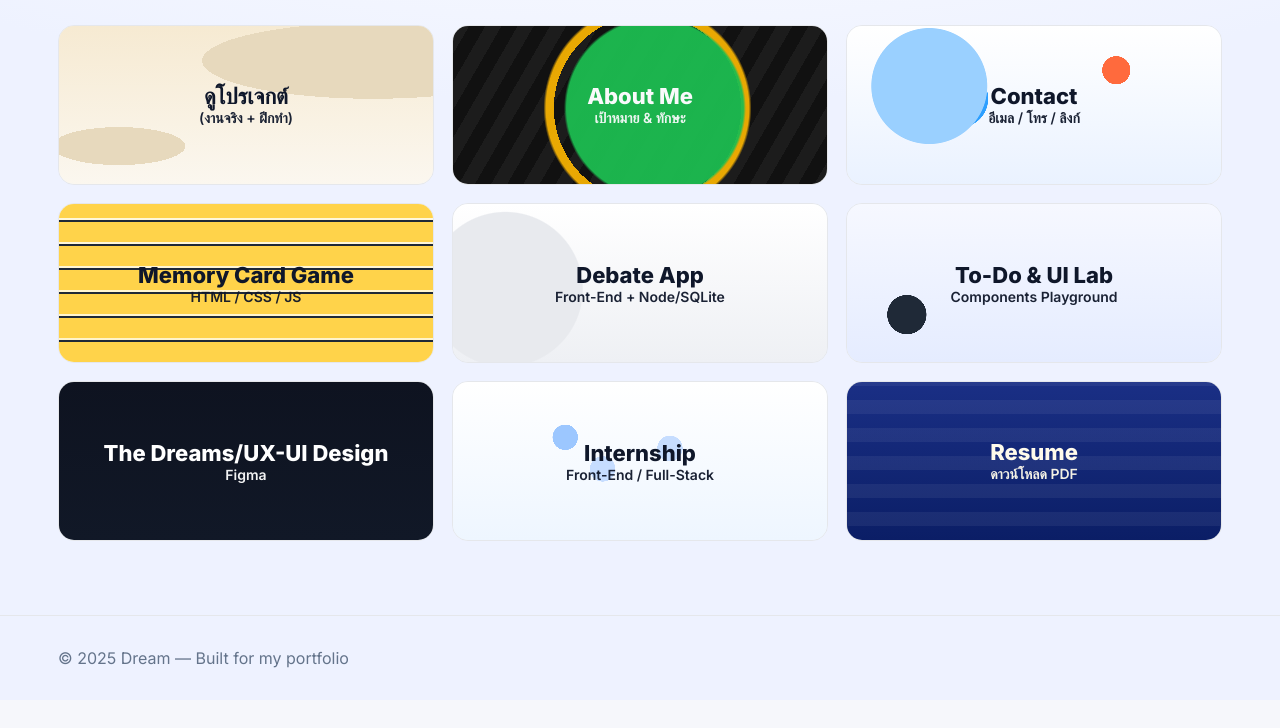
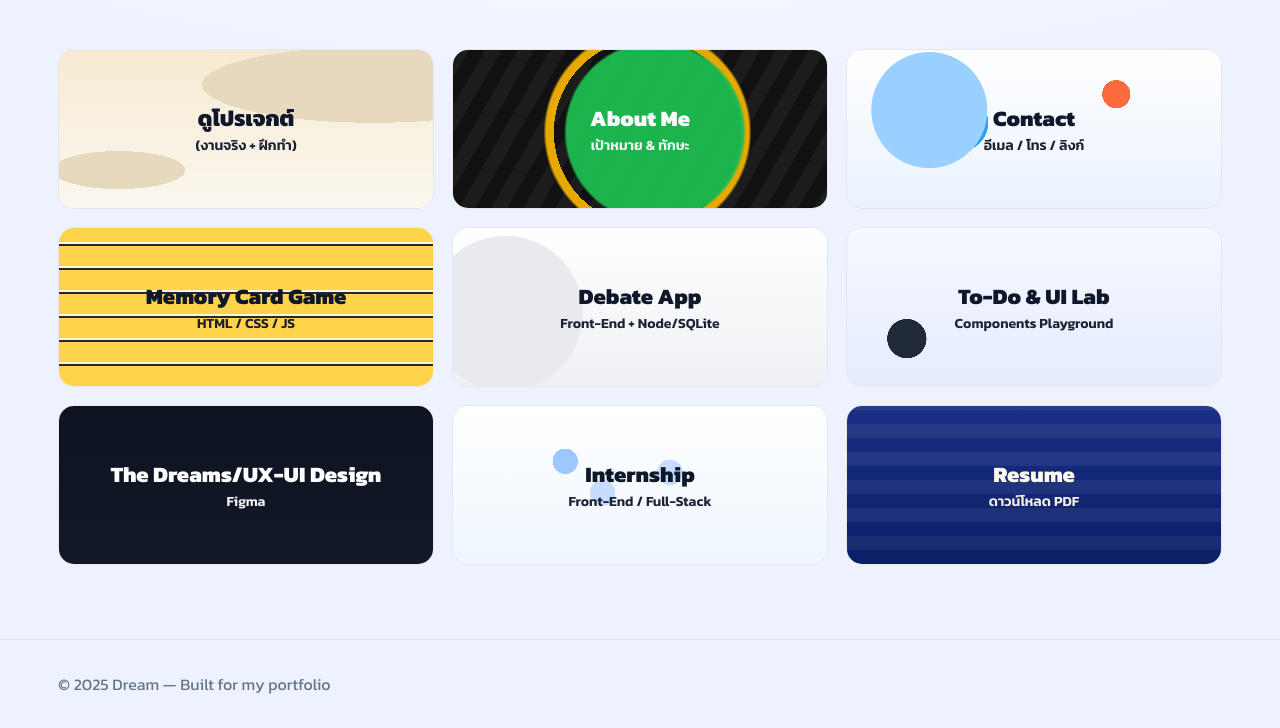
Before and after one commit to overyou2003/personal-portfolio, a plain HTML site: page index.html in a window 1280 px wide. Shown: the part 276-1004 px from the top of the page. Before the commit the page ends 976 px from the top, so only its background shows below. Drawn offline with Linux system fonts and the light colour scheme.

Commit message:
commit 10.9

```diff
--- a/index.html
+++ b/index.html
@@ -10,6 +10,8 @@
   <link href="https://fonts.googleapis.com/css2?family=Inter:wght@400;600;700;800;900&display=swap" rel="stylesheet">
 
   <style>
+    @import url('https://fonts.googleapis.com/css2?family=Kanit:ital,wght@0,100;0,200;0,300;0,400;0,500;0,600;0,700;0,800;0,900;1,100;1,200;1,300;1,400;1,500;1,600;1,700;1,800;1,900&family=Montserrat:ital,wght@0,100..900;1,100..900&display=swap');
+    * {font-family: "Kanit", sans-serif;}
     :root{
       /* Theme (light) */
       --bg: #f6f7fb;
@@ -352,7 +354,7 @@
       {
         title: 'The Dreams — UX/UI Design',
         subtitle: 'Figma',
-        tags: ['Brand', 'Motion', 'Marketing'],
+        tags: ['Design'],
         thumb: 'images/thedreams.png',
         shot:  'images/thedreams.png',
         description: 'UX / UI Design สำหรับเว็บซื้อขายบัตรคอนเสริตออนไลน์',
@@ -362,7 +364,7 @@
       {
         title: 'Java learning — Mobile Application',
         subtitle: 'Java / Android Studio',
-        tags: ['CSS', 'Performance'],
+        tags: ['Learning', 'Mobile App'],
         thumb: 'images/javaapp.png',
         shot:  'images/javaapp.png',
         description: 'แอปพลิเคชั่น Android เป็นสื่อการสอนภาษา Java และมีเกมส์ให้เล่นเพื่อเก็บความคืบหน้าในการเรียน',
```
